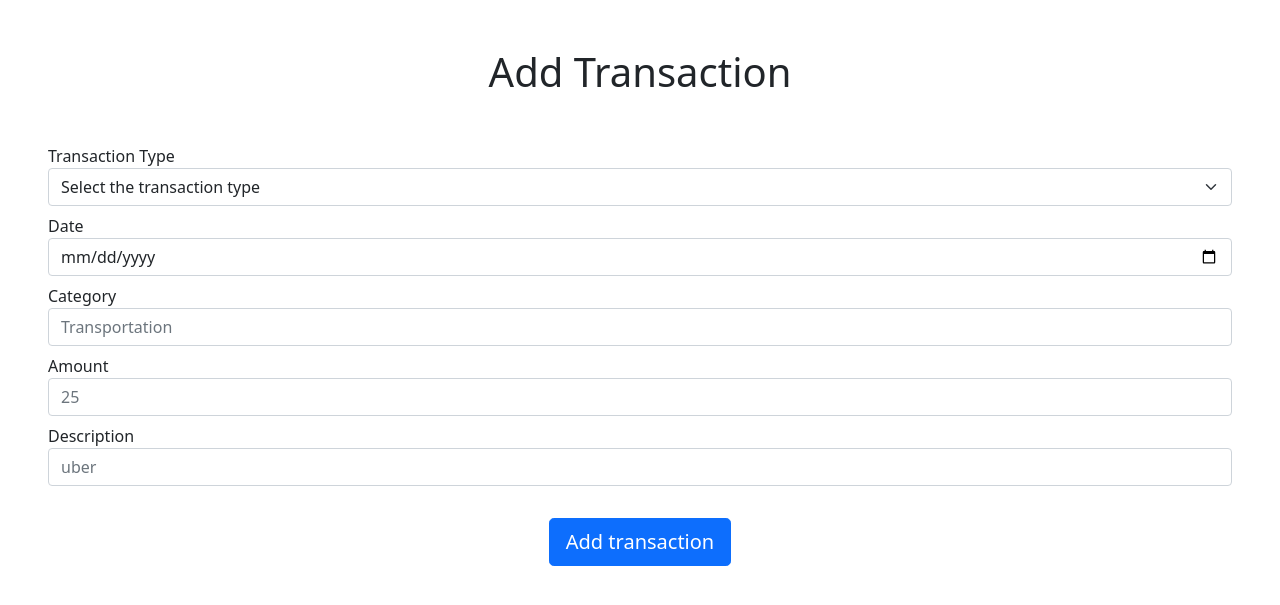
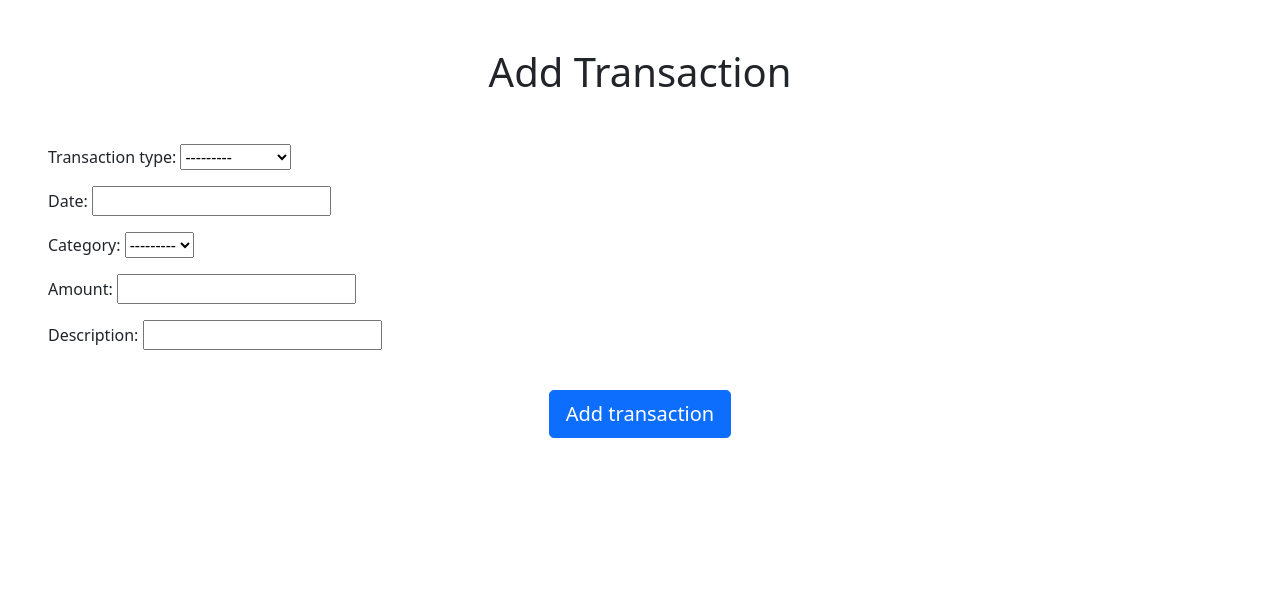
Before and after one commit to jmanager25/ExpenseTrack, a Django app: page /add/ in a window 1280 px wide. Shown: the top 605 px of the page. Run offline with Django 3.2, Linux system fonts and the light colour scheme; data that the repository does not hold is empty; some libraries are stand-ins or nearby versions.

Commit message:
Update views.py and add transaction.html to use Django built in form

```diff
--- a/expensetracker/admin.py
+++ b/expensetracker/admin.py
@@ -1,4 +1,5 @@
 from django.contrib import admin
-from .models import Category
+from .models import Category, Transaction
 
 admin.site.register(Category)
+admin.site.register(Transaction)
--- a/expensetracker/views.py
+++ b/expensetracker/views.py
@@ -2,6 +2,7 @@
 from django.views.generic import CreateView
 from .models import Transaction, Category
 from django.contrib.auth.decorators import login_required
+from django.urls import reverse_lazy
 
 
 def home(request):
@@ -20,13 +21,4 @@
     model = Transaction
     template_name = "add_transaction.html"
     fields = ['transaction_type', 'date', 'category', 'amount', 'description']
-
-    def get_context_data(self, **kwargs):
-        """
-        Allows the transaction choises to be dinamically
-        rendered in the template.
-        """
-        context = super().get_context_data(**kwargs)
-        context['transaction_type_choices'
-                ] = Transaction.TRANSACTION_TYPE_CHOICES
-        return context
+    success_url = reverse_lazy('home')
--- a/templates/add_transaction.html
+++ b/templates/add_transaction.html
@@ -5,31 +5,7 @@
     <h1 class="text-center">Add Transaction</h1>
     <form action="{% url 'home' %}" method="post" class="mt-5">
         {% csrf_token %}
-        <div class="form-group mb-2">
-            <label for="transaction_type">Transaction Type</label>
-            <select class="form-select-md form-select" name="transaction_type" id="transaction_type">
-                <option selected>Select the transaction type</option>
-                {% for choice in transaction_type_choices %}
-                <option value="{{ choice.0 }}">{{ choice.1 }}</option>
-                {% endfor %}
-            </select>
-        </div>
-        <div class="form-group mb-2">
-            <label for="date">Date</label>
-            <input class="form-control" type="date" id="date" name="date" placeholder="01/01/2023">
-        </div>
-        <div class="form-group mb-2">
-            <label for="category">Category</label>
-            <input class="form-control" type="text" id="category" name="category" placeholder="Transportation">
-        </div>
-        <div class="form-group mb-2">
-            <label for="amount">Amount</label>
-            <input class="form-control" type="number" id="amount" name="amount" placeholder="25">
-        </div>
-        <div class="form-group mb-2">
-            <label for="Description">Description</label>
-            <input class="form-control" type="text" id="description" name="description" placeholder="uber">
-        </div>
+        {{ form.as_p }}
         <div class="text-center">
             <button class="btn btn-primary btn-lg mt-4" type="submit">Add transaction</button>
         </div>
```
